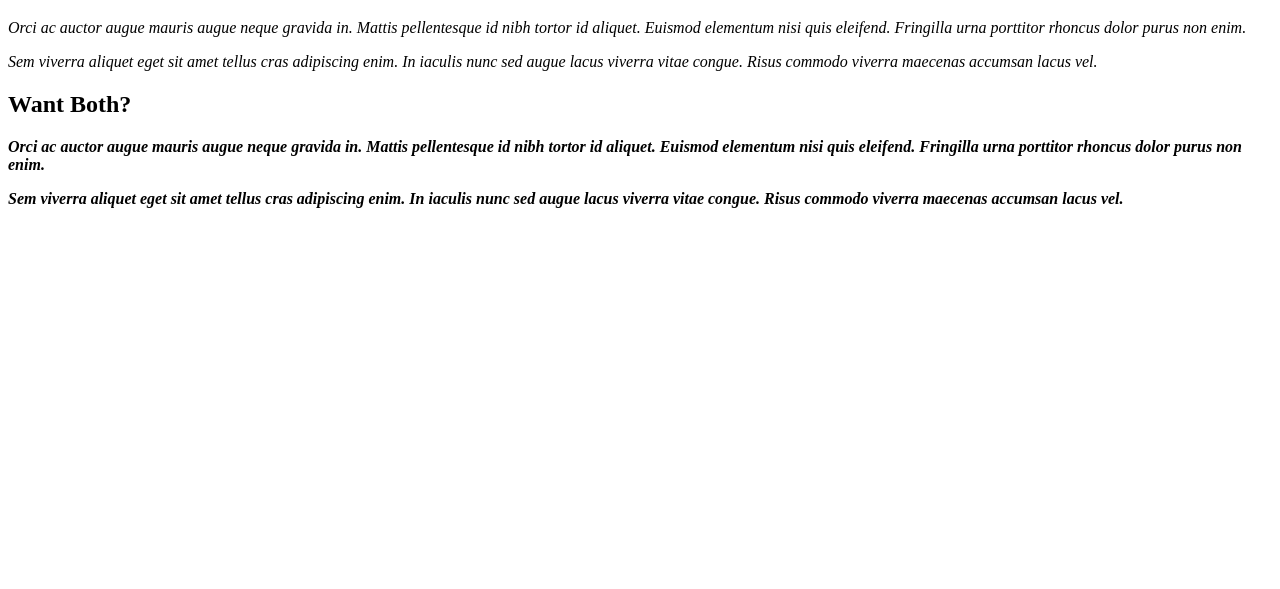
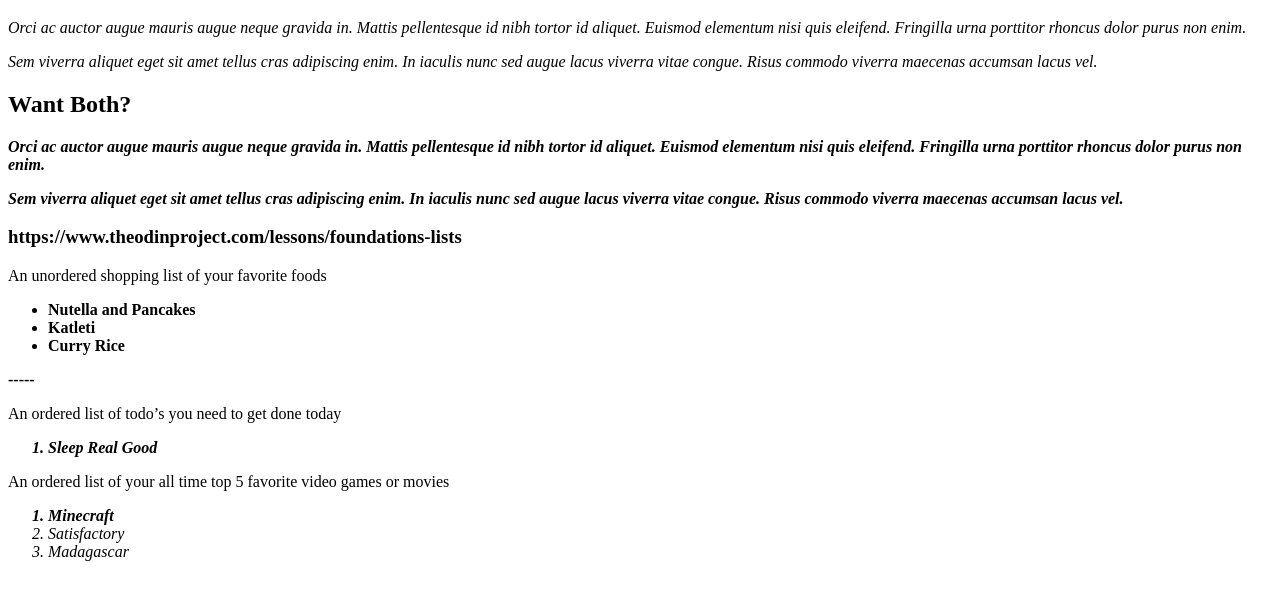
Before and after one commit to kTheDog/top_course, a plain HTML site: page index.html in a window 1280 px wide. Shown: the part 211-800 px from the top of the page. Drawn offline with Linux system fonts and the light colour scheme.

Commit message:
bad commit message

```diff
--- a/index.html
+++ b/index.html
@@ -32,7 +32,7 @@
              In iaculis nunc sed augue lacus viverra vitae congue.
               Risus commodo viverra maecenas accumsan lacus vel.
         </p></em>
-
+        <!-- THIS IS A COMMENT ! ! ! ! -->
         <h2>Want Both?</h2>
 
         <p><strong><em>
@@ -48,6 +48,33 @@
         </em></strong></p>
 
 
+        <h3>https://www.theodinproject.com/lessons/foundations-lists</h3>
+
+        An unordered shopping list of your favorite foods
+        <strong><ul>
+            <li>Nutella and Pancakes</li>
+            <li>Katleti</li>
+            <li>Curry Rice</li>
+        </ul></strong>
+
+        <p><strong>-----</strong></p>
+
+        An ordered list of todo’s you need to get done today
+
+        <em><strong><ol>
+            <li>Sleep Real Good</li>
+        </ol></strong></em>
+
+        An ordered list of your all time top 5 favorite video games or movies
+
+        <em><ol>
+            <strong><li>Minecraft</li></strong>
+            <li>Satisfactory</li>
+            <li>Madagascar</li>
+        </ol></em>
+
+
+
 
     </body>
 </html>
```
